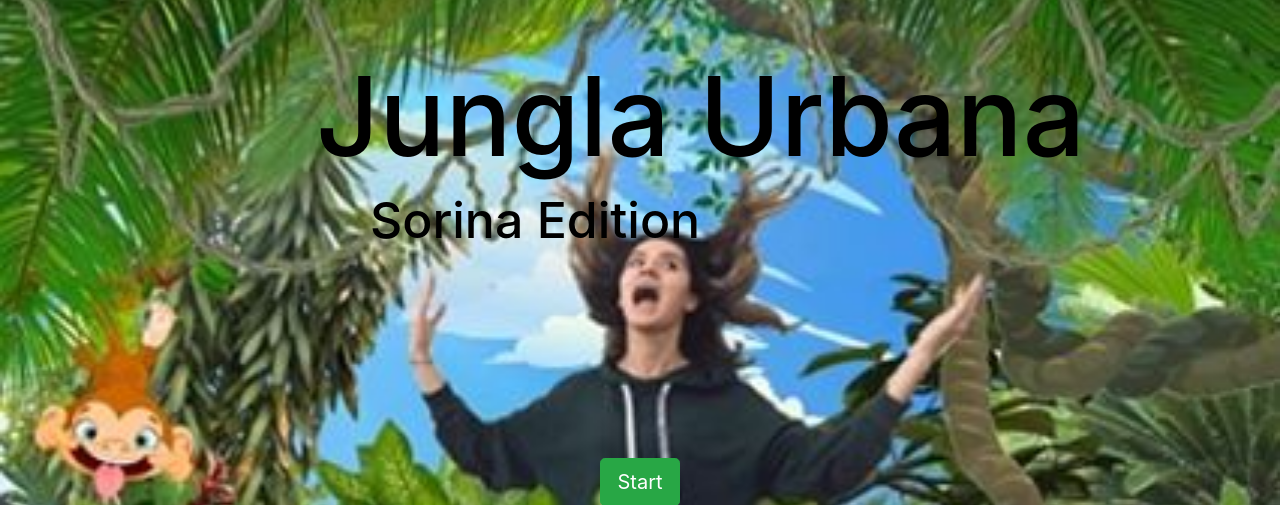
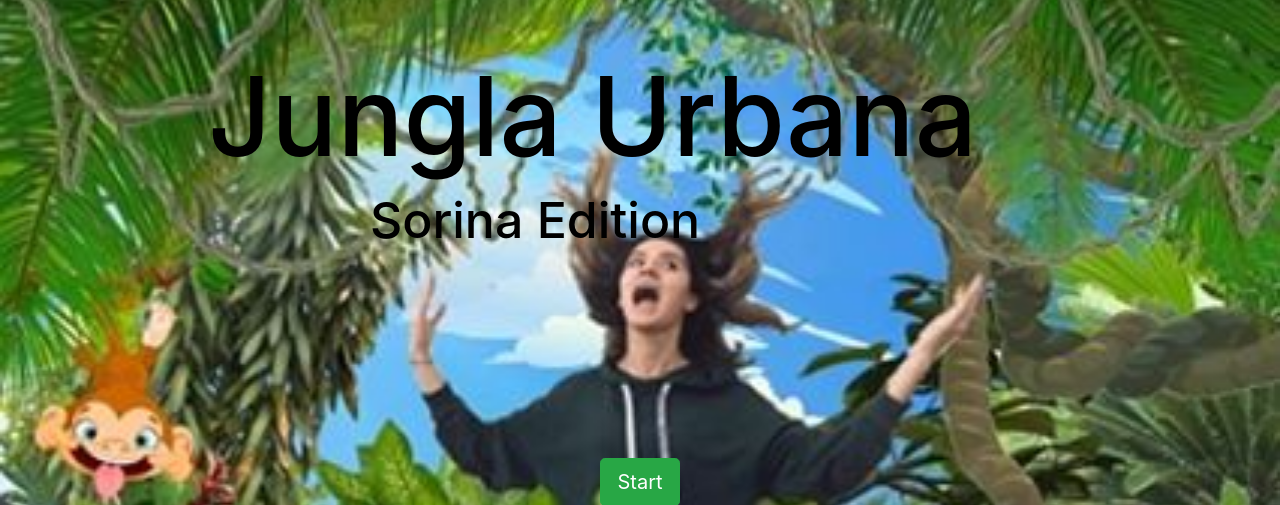
Before and after one commit to Robertzzel/sitejungla, a Flask app: page / in a window 1280 px wide. Shown: the top 505 px of the page. Run offline with Flask 2, Linux system fonts and the light colour scheme; some libraries are stand-ins or nearby versions.

Commit message:
Modificare pagina start

```diff
--- a/app/templates/start.html
+++ b/app/templates/start.html
@@ -4,7 +4,7 @@
 <title>Prima pagina</title>
 <style>
     h1{
-        margin-left: 20%;
+        margin-left: 10%;
         margin-top: 50px;
         font-size: 110px;
         color: black;
```
